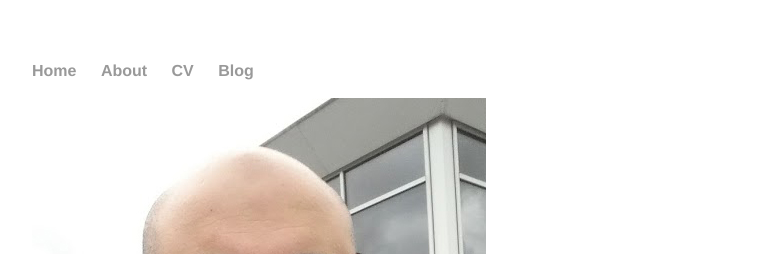
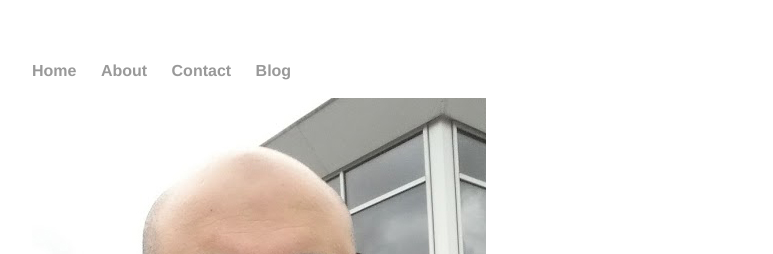
Before and after one commit to zeintaha/zeintaha.github.io, a Jekyll site: the page built from index.html, in a window 1280 px wide. Shown: the top 254 px of the page, without its empty margins (160-933 px from the left). Built offline with Jekyll 4.4.1, drawn with Linux system fonts in a browser that asks for light colours.

Commit message:
Update default.html

```diff
--- a/_layouts/default.html
+++ b/_layouts/default.html
@@ -13,7 +13,7 @@
 <ul>
 <li><a href="/">Home</a></li>
 <li><a href="/about">About</a></li>
-<li><a href="/cv">CV</a></li>
+<li><a href="/cv">Contact</a></li>
 <li><a href="/blog">Blog</a></li>
 </ul>
     </nav>
```
